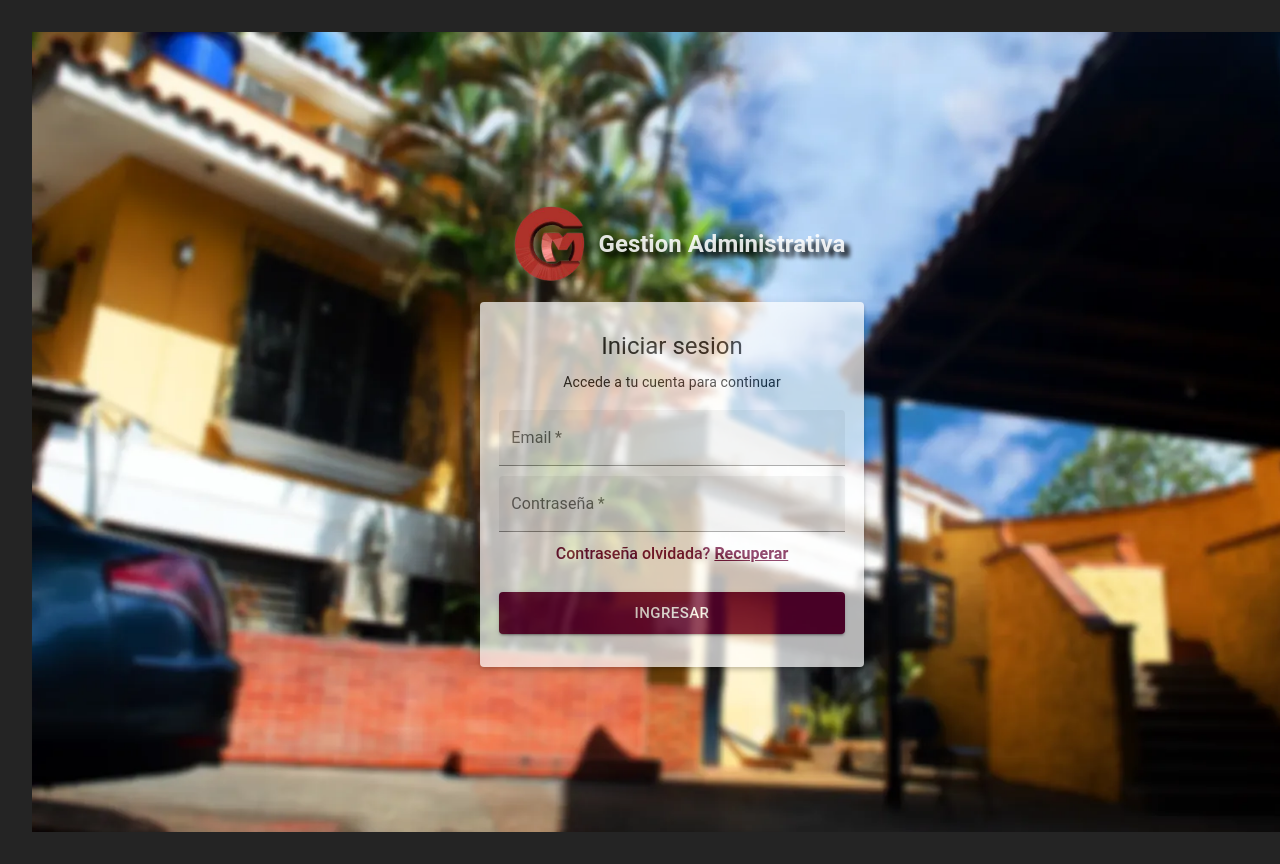
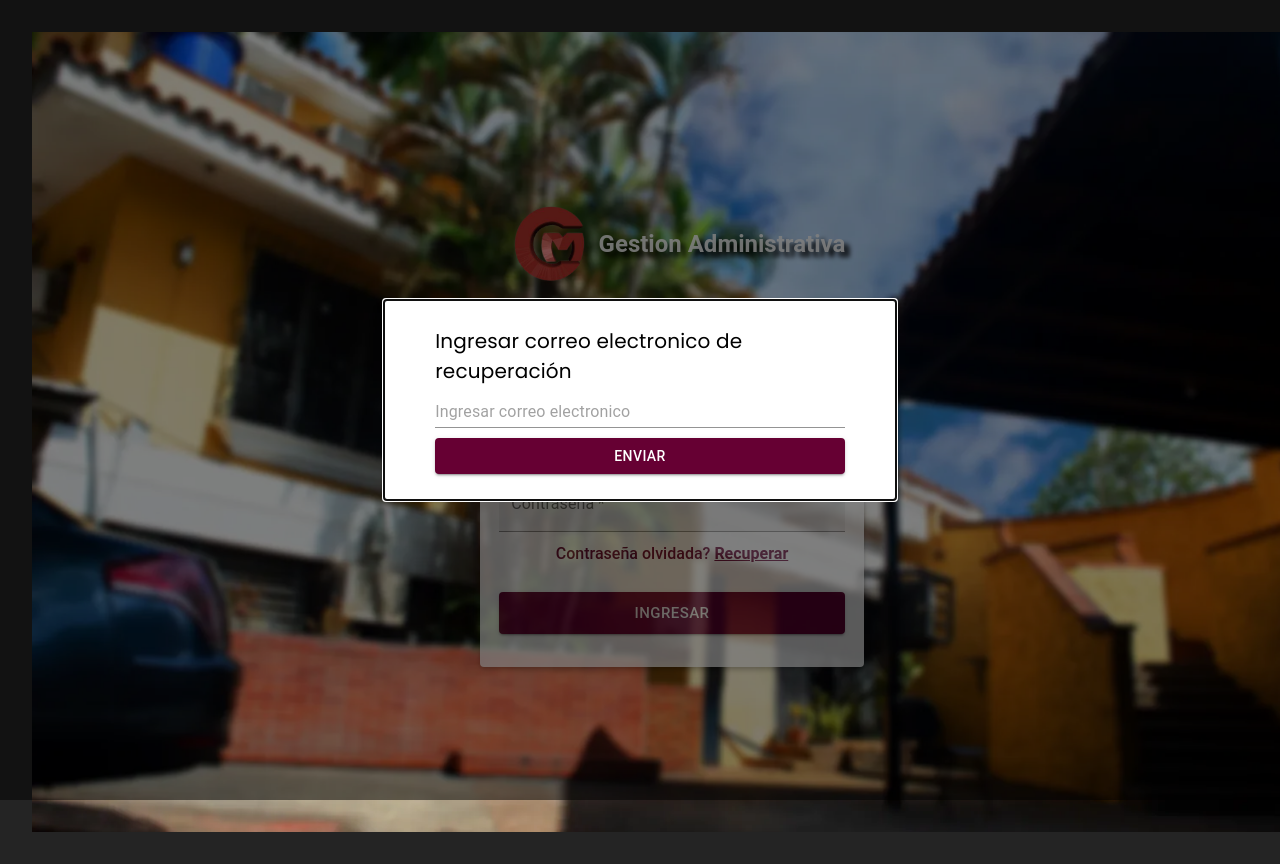
Before and after one commit to telnesito/servicio-comunitario, a React (Vite) app: page /administracion in a window 1280 px wide. Both pictures are taken after a click on the element "Recuperar". Shown: the top 864 px of the page. Built offline with nearby package versions, Linux system fonts and the light colour scheme.

Commit message:
recoveryPassword-error-en-perfil

```diff
--- a/src/components/Login/Formulario.jsx
+++ b/src/components/Login/Formulario.jsx
@@ -5,22 +5,27 @@ import "./Formulario.css";
 import { login } from "./auth";
 import { useState, useContext, useEffect } from "react";
 import { LoginContext } from "../../hooks/ContextLoginProvider";
+import { getAuth, sendPasswordResetEmail } from "firebase/auth";
 import {
   Alert,
   Backdrop,
   Box,
   Button,
   CircularProgress,
+  Modal,
   Paper,
   TextField,
   Typography,
 } from "@mui/material";
 import { UserContext } from "../../hooks/ContextUserProvider";
+import { auth } from "../../api/config";
 const Formulario = () => {
   const navigate = useNavigate();
+  const [recovery, setRecovery] = useState(false);
   const { uid, setUid } = useContext(LoginContext);
   const { userInfo, setUserInfo } = useContext(UserContext);
   const [isLoading, setIsLoading] = useState(false);
+  const [recoveryPassword, setRecoveryPassword] = useState("");
   const [error, setError] = useState("");
   const initialCredentials = {
     email: "",
@@ -50,6 +55,14 @@ const Formulario = () => {
   };
   const handleGetText = (name, value) => {
     setCredentials({ ...credentials, [name]: value });
+  };
+  const onSubmit = () => {
+    try {
+      sendPasswordResetEmail(auth, recoveryPassword);
+      setRecovery(false);
+    } catch (error) {
+      console.log(error);
+    }
   };
   return (
     <Paper
@@ -124,6 +137,9 @@ const Formulario = () => {
           <p className="txt-abajo">
             Contraseña olvidada?{" "}
             <span
+              onClick={() => {
+                setRecovery(true);
+              }}
               style={{
                 textDecoration: "underline",
                 fontWeight: "700",
@@ -157,6 +173,65 @@ const Formulario = () => {
             </Alert>
           )}
         </Box>
+        <Modal
+          sx={{
+            display: "flex",
+            justifyContent: "center",
+            alignItems: "center",
+          }}
+          open={recovery}
+          onClose={() => setRecovery(false)}
+        >
+          <Box
+            display={"flex"}
+            flexDirection={"column"}
+            justifyContent={"center"}
+            alignItems={"center"}
+            sx={{
+              width: {
+                xl: "40%",
+                lg: "40%",
+                md: "40%",
+                sm: "80%",
+                xs: "80%",
+              },
+            }}
+            bgcolor={"white"}
+            height={"200px"}
+          >
+            <Box
+              gap={"10px"}
+              flexDirection={"column"}
+              justifyContent={"center"}
+              alignItems={"center"}
+              display={"flex"}
+              width={"80%"}
+              onSubmit={onSubmit}
+              component={"form"}
+            >
+              <Typography
+                color={"black"}
+                fontFamily={"Poppins"}
+                fontSize={"20px"}
+              >
+                Ingresar correo electronico de recuperación
+              </Typography>
+              <TextField
+                required
+                fullWidth
+                variant="standard"
+                placeholder="Ingresar correo electronico"
+                value={recoveryPassword}
+                onChange={({ target }) => {
+                  setRecoveryPassword(target.value);
+                }}
+              ></TextField>
+              <Button type="submit" fullWidth variant="contained">
+                Enviar
+              </Button>
+            </Box>
+          </Box>
+        </Modal>
       </form>
     </Paper>
   );
```
